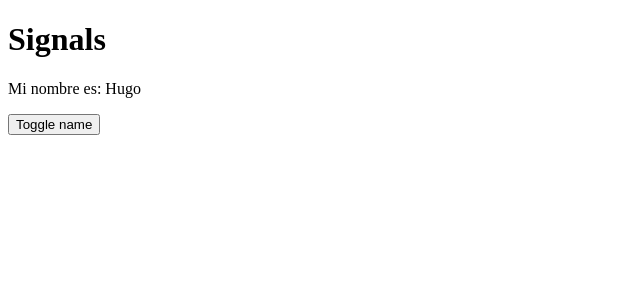
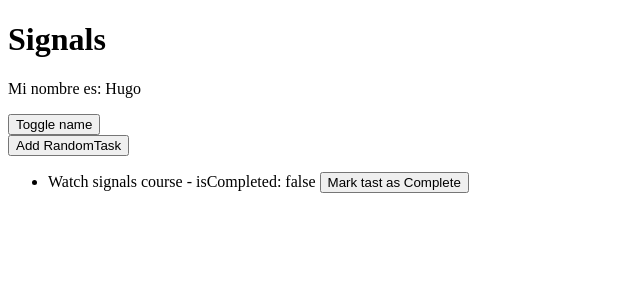
Before and after one commit to sadohu/CF-Curso-de-signals-en-Angular, an Angular app: page / in a window 1280 px wide. Shown: the top 300 px of the page, without its empty margins (0-640 px from the left). Built offline with nearby package versions, Linux system fonts and the light colour scheme.

Commit message:
Add task functionality and mark task as completed

```diff
--- a/src/app/app.component.html
+++ b/src/app/app.component.html
@@ -1,4 +1,15 @@
 <h1>Signals</h1>
 
-<p>Mi nombre es: {{name()}}</p>
+<p>Mi nombre es: {{ name() }}</p>
+
 <button (click)="toggleName()">Toggle name</button>
+<br>
+
+<button (click)="addRandomTask()">Add RandomTask</button>
+
+<ul>
+  <li *ngFor="let task of tasks()">
+    {{ task.name }} - isCompleted: {{ task.isCompleted }}
+    <button (click)="markTaskAsCompleted(task)">Mark tast as Complete</button>
+  </li>
+</ul>
--- a/src/app/app.component.ts
+++ b/src/app/app.component.ts
@@ -1,5 +1,10 @@
 import { Component, signal } from '@angular/core';
 import { CommonModule } from '@angular/common';
+
+interface Task {
+  name: string;
+  isCompleted: boolean;
+}
 
 @Component({
   selector: 'app-root',
@@ -8,6 +13,7 @@ import { CommonModule } from '@angular/common';
   templateUrl: './app.component.html',
   styleUrls: ['./app.component.css']
 })
+
 export class AppComponent {
   title = 'signals-example';
 
@@ -19,8 +25,25 @@ export class AppComponent {
   // name = signal('Hugo'); -> String
 
   name = signal<any>('Hugo');
+  tasks = signal<Task[]>([
+    { name: 'Watch signals course', isCompleted: false },
+  ]);
 
   toggleName() {
     this.name.set('Donie');
   }
+
+  addRandomTask() {
+    this.tasks.update(tasks => {
+      return [...tasks, { name: 'Practice everyday', isCompleted: false }];
+    });
+  }
+
+  markTaskAsCompleted(task: Task) {
+    this.tasks.mutate(tasks => {
+      const taskIndex = tasks.indexOf(task);
+      tasks[taskIndex].isCompleted = true;
+    });
+  }
+
 }
```
